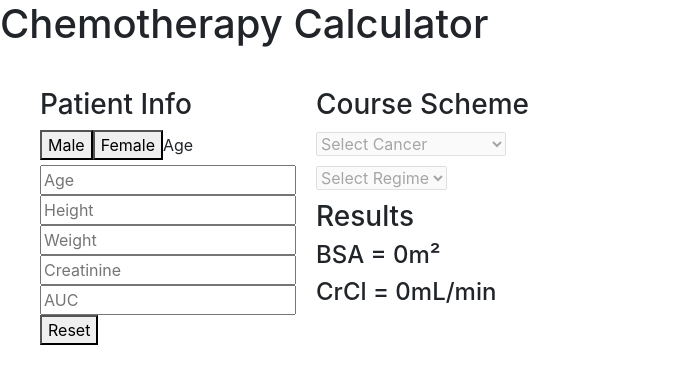
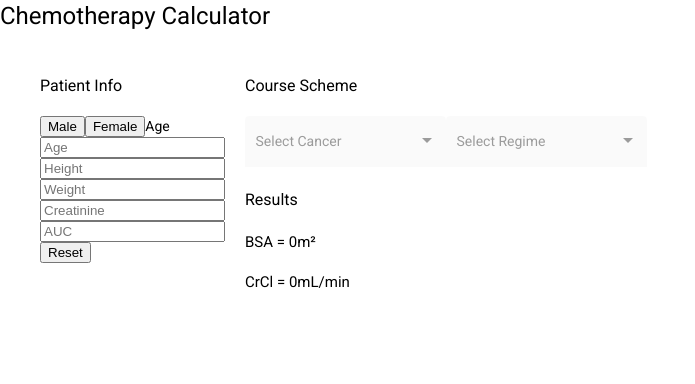
Before and after one commit to iurisilvestre/chemotherapy-calculator, an Angular app: page / in a window 1280 px wide. Shown: the top 384 px of the page, without its empty margins (0-695 px from the left). Built offline with nearby package versions, Linux system fonts and the light colour scheme.

Commit message:
installing angular material and style select boxes

```diff
--- a/angular.json
+++ b/angular.json
@@ -24,10 +24,7 @@
             "tsConfig": "tsconfig.app.json",
             "aot": true,
             "assets": ["src/favicon.ico", "src/assets"],
-            "styles": [
-              "node_modules/bootstrap/dist/css/bootstrap.css",
-              "src/styles.css"
-            ],
+            "styles": ["./node_modules/@angular/material/prebuilt-themes/indigo-pink.css", "src/styles.css"],
             "scripts": []
           },
           "configurations": {
@@ -85,7 +82,7 @@
             "tsConfig": "tsconfig.spec.json",
             "karmaConfig": "karma.conf.js",
             "assets": ["src/favicon.ico", "src/assets"],
-            "styles": ["src/styles.css"],
+            "styles": ["./node_modules/@angular/material/prebuilt-themes/indigo-pink.css", "src/styles.css"],
             "scripts": []
           }
         },
--- a/package.json
+++ b/package.json
@@ -12,10 +12,12 @@
   "private": true,
   "dependencies": {
     "@angular/animations": "~11.2.1",
+    "@angular/cdk": "^11.2.4",
     "@angular/common": "~11.2.1",
     "@angular/compiler": "~11.2.1",
     "@angular/core": "~11.2.1",
     "@angular/forms": "~11.2.1",
+    "@angular/material": "^11.2.4",
     "@angular/platform-browser": "~11.2.1",
     "@angular/platform-browser-dynamic": "~11.2.1",
     "@angular/router": "~11.2.1",
--- a/src/app/app.component.html
+++ b/src/app/app.component.html
@@ -3,6 +3,8 @@
     <div class="main">
         <div class="first-col">
             <h3>Patient Info</h3>
+
+
             <div>
                 <button (click)="setGenre('male')">Male</button>
                 <button (click)="setGenre('female')">Female</button>
@@ -18,7 +20,7 @@
         <div class="second-col">
             <div>
                 <h3>Course Scheme</h3>
-                <select
+                <!-- <select
                 (change)="selectCancer($event)"
                 [disabled]="allowSelectCancers(patientInfo)">
                     <option>Select Cancer</option>
@@ -33,7 +35,29 @@
                     <option>Select Regime</option>
                     <option *ngFor="let drug of selectedCancer; index as i"
                     [value]="i">{{drug.drugOption}}</option>
-                </select>
+                </select> -->
+
+                <mat-form-field appearance="fill">
+                    <mat-label>Select Cancer</mat-label>
+                    <mat-select (selectionChange)="selectCancer($event)"
+                    [disabled]="allowSelectCancers(patientInfo)">
+                      <mat-option *ngFor="let cancer of cancerList; index as i"
+                      [value]="i">
+                      {{cancer.type}}
+                      </mat-option>
+                    </mat-select>
+                  </mat-form-field>
+
+                  <mat-form-field appearance="fill">
+                    <mat-label>Select Regime</mat-label>
+                    <mat-select (change)="getResults(patientInfo, $event)"
+                    [disabled]="allowSelectRegime()">
+                      <mat-option *ngFor="let drug of selectedCancer; index as i"
+                      [value]="i">
+                      {{drug.drugOption}}
+                      </mat-option>
+                    </mat-select>
+                  </mat-form-field>
 
                 <h3>Results</h3>
                 <h4 *ngFor="let dose of doseValue">{{dose.drug}}{{dose.dose}}mg</h4>
--- a/src/app/app.component.ts
+++ b/src/app/app.component.ts
@@ -36,7 +36,8 @@
   }
 
   selectCancer(event: any) {
-    this.selectedCancer = this.cancerList[event.target.value].regime;
+    console.log(event);
+    this.selectedCancer = this.cancerList[event.value].regime;
   }
 
   resetPatientInfo() {
--- a/src/index.html
+++ b/src/index.html
@@ -6,8 +6,11 @@
   <base href="/">
   <meta name="viewport" content="width=device-width, initial-scale=1">
   <link rel="icon" type="image/x-icon" href="favicon.ico">
+  <link rel="preconnect" href="https://fonts.gstatic.com">
+  <link href="https://fonts.googleapis.com/css2?family=Roboto:wght@300;400;500&display=swap" rel="stylesheet">
+  <link href="https://fonts.googleapis.com/icon?family=Material+Icons" rel="stylesheet">
 </head>
-<body>
+<body class="mat-typography">
   <app-root></app-root>
 </body>
 </html>
--- a/src/styles.css
+++ b/src/styles.css
@@ -1 +1,4 @@
 /* You can add global styles to this file, and also import other style files */
+
+html, body { height: 100%; }
+body { margin: 0; font-family: Roboto, "Helvetica Neue", sans-serif; }
```
Also changed, not shown: src/app/app.module.ts (+8 -1 lines), 1 other file (tests, documents, lock files or other folders).
